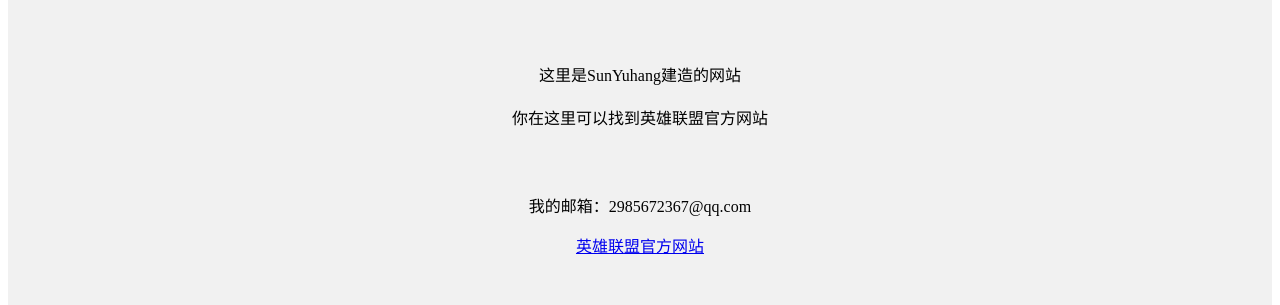
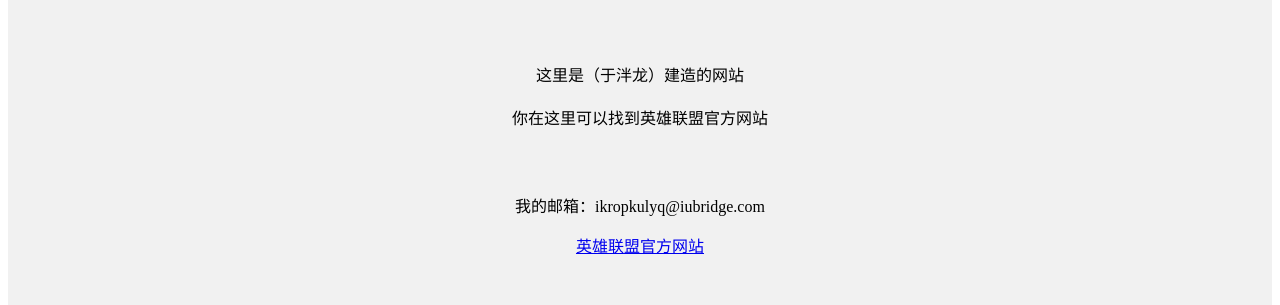
Before and after one commit to syhnb/sunyh.github.io, a plain HTML site: page index.html in a window 1280 px wide. Shown: the part 247-552 px from the top of the page. Drawn offline with Linux system fonts and the light colour scheme.

Commit message:
Update index.html

```diff
--- a/index.html
+++ b/index.html
@@ -20,7 +20,7 @@
       padding: 15px;
       line-height:1.7;
       ">
-      <p>这里是SunYuhang建造的网站</p>
+      <p>这里是（于泮龙）建造的网站</p>
       <p>你在这里可以找到英雄联盟官方网站</p>
     </div>
     <divstyle="
@@ -29,7 +29,7 @@
       padding: 40px
       font-size: 12px;
       "
-      <p>我的邮箱：2985672367@qq.com</p>
+      <p>我的邮箱：ikropkulyq@iubridge.com</p>
       <a href="https://lol.qq.com/main.shtml">英雄联盟官方网站</p>
     </div>
   </body>
```
